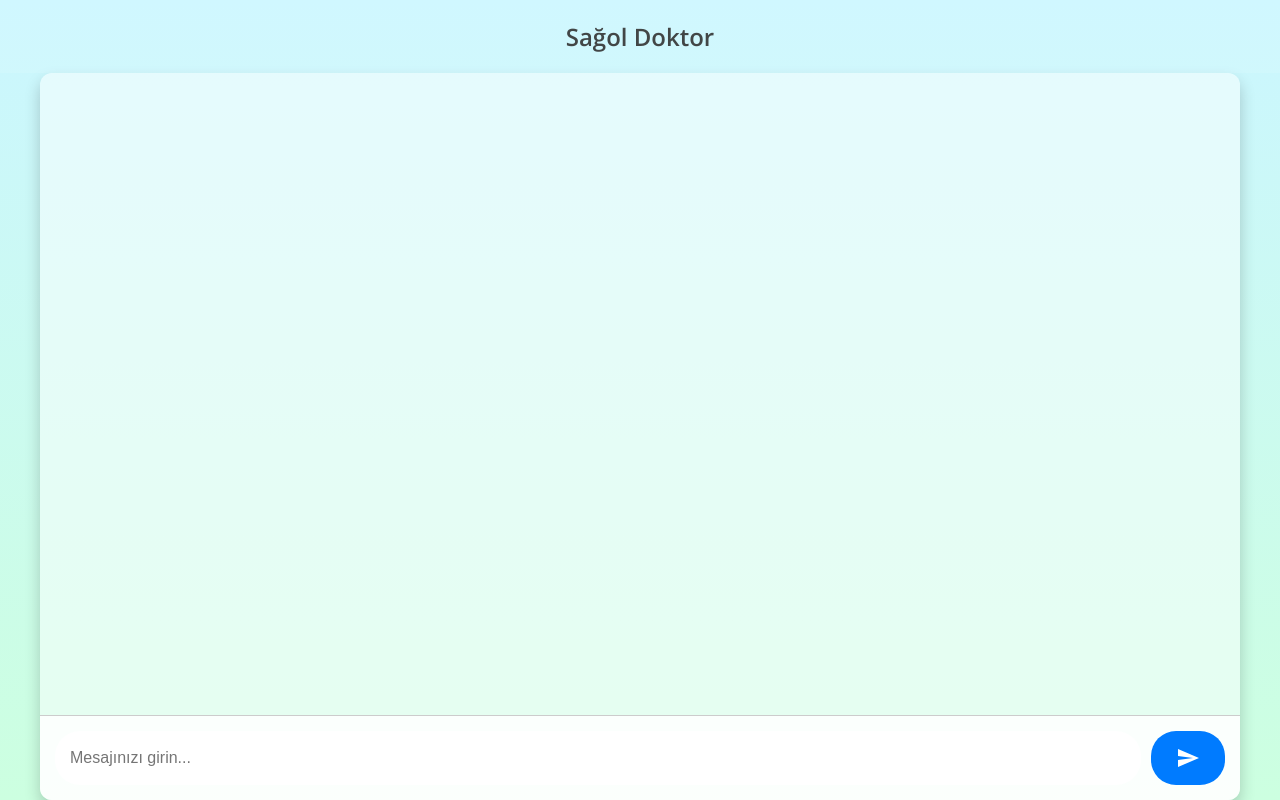
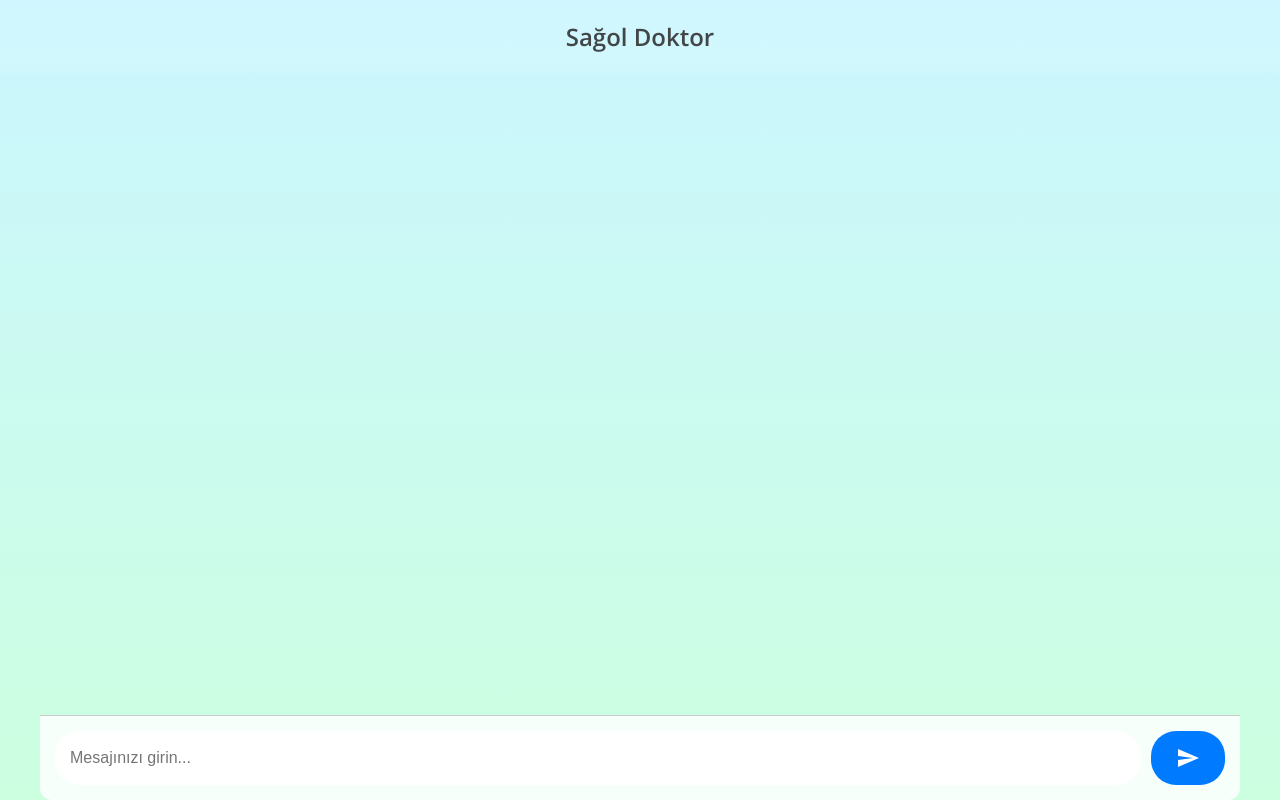
Before and after one commit to sagoldoktor/sagoldoktor.github.io, a React (Create React App) app: page / in a window 1280 px wide. Built offline with nearby package versions, Linux system fonts and the light colour scheme; the HTML template or start-up script is replaced by a standard one.

Commit message:
Update App.css

```diff
--- a/src/App.css
+++ b/src/App.css
@@ -29,9 +29,9 @@ body {
   width: 1000px;
   max-width: None; /* Adjust the max-width as desired */
   height: 100%;
-  background-color: rgba(255, 255, 255, 0.5);
+  background-color: rgba(255, 255, 255, 0);
   border-radius: 12px;
-  box-shadow: 0 8px 16px rgba(0, 0, 0, 0.2);
+  box-shadow: 0 8px 16px rgba(0, 0, 0, 0);
   overflow: hidden;
 }
 
```
